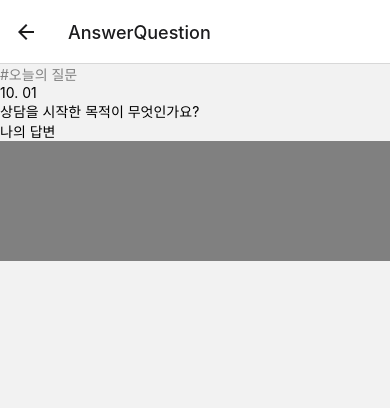
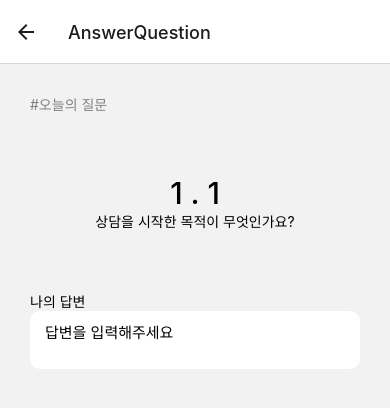
Before and after one commit to windylung/321Project_BarrierFree, a React Native app: screen /AnswerQuestion in a window 390 px wide. Shown: the top 408 px of the page. Built offline with nearby package versions, Linux system fonts and the light colour scheme.

Commit message:
feat Today's Question Screen

```diff
--- a/package.json
+++ b/package.json
@@ -12,6 +12,7 @@
     "@eliav2/react-native-collapsible-view": "^1.4.0",
     "@react-navigation/native": "^6.0.13",
     "@react-navigation/native-stack": "^6.9.1",
+    "date-fns": "^2.29.3",
     "expo": "~47.0.3",
     "expo-splash-screen": "~0.17.4",
     "expo-status-bar": "~1.4.2",
--- a/src/Screens/AnswerQuestion.js
+++ b/src/Screens/AnswerQuestion.js
@@ -1,23 +1,55 @@
-import React from "react";
-import { View, Text, Pressable, TextInput } from "react-native";
+import React, { useState } from "react";
+import { View, Text, Pressable, TextInput, StyleSheet } from "react-native";
 
 function AnswerQuestion({ navigation }) {
   //오늘의 질문, 답변 입력
+  const today = new Date();
+  const month = today.getMonth() + 1;
+  const date = today.getDate();
+  const [text, setText] = useState("");
   return (
     //오늘의 질문
-    <View>
+    <View style={{ padding: 30 }}>
       <Text style={{ color: "grey" }}>#오늘의 질문</Text>
-      <Text>10. 01</Text>
-      <Text>상담을 시작한 목적이 무엇인가요?</Text>
+      <View
+        style={{
+          height: 177,
+          alignItems: "center",
+          justifyContent: "center",
+        }}
+      >
+        <Text style={{ fontWeight: "500", fontSize: 30 }}>
+          {month} . {date}
+        </Text>
+        <Text>상담을 시작한 목적이 무엇인가요?</Text>
+      </View>
       <View>
         <Text>나의 답변</Text>
-        <TextInput style={{
-            minHeight : 120,
-            backgroundColor : "grey"
-        }}></TextInput>
+        <TextInput
+          multiline
+          placeholder="답변을 입력해주세요"
+          style={styles.input}
+          value={text}
+          onChangeText={(payload) => setText(payload)}
+        ></TextInput>
       </View>
     </View>
   );
 }
 
+const styles = StyleSheet.create({
+  container: {
+    flex: 1,
+    backgroundColor: "red",
+  },
+  input: {
+    backgroundColor: "white",
+    paddingVertical: 10,
+    paddingHorizontal: 15,
+    borderRadius: 10,
+    fontSize: 15,
+    Height: 150
+  },
+});
+
 export default AnswerQuestion;
--- a/src/Screens/Home.js
+++ b/src/Screens/Home.js
@@ -3,14 +3,14 @@ import { View, Text, Pressable } from "react-native";
 
 function Home({ navigation }) {
   return (
-    <View>
-      <Pressable onPress={() => navigation.navigate("Question")}>
+    <View style={{flexDirection: "row"}}>
+      <Pressable style= {{paddingHorizontal: 20}} onPress={() => navigation.navigate("Question")}>
         <Text>문답</Text>
       </Pressable>
-      <Pressable onPress={() => navigation.navigate("Question")}>
+      <Pressable style= {{paddingHorizontal: 20}} onPress={() => navigation.navigate("Question")}>
         <Text>가족회의</Text>
       </Pressable>
-      <Pressable onPress={() => navigation.navigate("Question")}>
+      <Pressable style= {{paddingHorizontal: 20}} onPress={() => navigation.navigate("Question")}>
         <Text>정보제공</Text>
       </Pressable>
     </View>
--- a/src/Screens/QuestionList.js
+++ b/src/Screens/QuestionList.js
@@ -1,112 +1,10 @@
-import React from "react";
-import { View, Text, Pressable, FlatList } from "react-native";
+import React, { useState } from "react";
+import { View, Text, Pressable, FlatList, TouchableOpacity } from "react-native";
 import CollapsibleView from "@eliav2/react-native-collapsible-view";
 
 function QuestionList({ navigation }) {
-  const [select, setSelect] = React.useState("personal");
   return (
     <View>
-      <View style={{ flexDirection: "row" }}>
-        <Pressable>
-          <Text
-            style={{
-              color: select === "personal" ? "black" : "grey",
-            }}
-          >
-            개인 질문
-          </Text>
-        </Pressable>
-        <Text> / </Text>
-        <Pressable>
-          <Text
-            style={{
-              color: select === "common" ? "black" : "grey",
-            }}
-          >
-            공통 질문
-          </Text>
-        </Pressable>
-      </View>
-      {/* <FlatList>
-        <Text>10 / 01  상담을 시작한 목적이 무엇인가요?</Text>
-      </FlatList> */}
-      <View>
-        <CollapsibleView
-          style={{ borderWidth: 0, alignItems: "flex-start" }}
-          arrowStyling={{ size: 20, rounded: true }}
-          title={
-            <Text style={{ color: "black" }}>
-              11 / 02 아동학대로 신고 접수된 적이 있으신가요?
-            </Text>
-          }
-        >
-          <View
-            style={{
-              borderLeftWidth: 30,
-              borderRightWidth: 30,
-              borderColor: "rgba(0, 0, 0, 0)",
-            }}
-          >
-            <Text>
-              아이와 다시 사이 좋게 지내고 싶습니다. 아이를 때리고 나서 너무
-              많이 후회합니다....? 나 나나나 나나나나나나 솨 하하하하나는요
-              오빠가 좋은걸`~~~ 눈물이 차올라서 고갤들어~~ 흐르지 못하게 또
-              살짝웃어 ?
-            </Text>
-          </View>
-        </CollapsibleView>
-
-        <CollapsibleView
-          style={{ borderWidth: 0, alignItems: "flex-start" }}
-          arrowStyling={{ size: 20, rounded: true, color: "purple" }}
-          title={
-            <Text style={{ color: "black" }}>
-              10 / 01 상담을 시작한 목적이 무엇인가요?
-            </Text>
-          }
-        >
-          <View
-            style={{
-              borderLeftWidth: 30,
-              borderRightWidth: 30,
-              borderColor: "rgba(0, 0, 0, 0)",
-            }}
-          >
-            <Text>
-              아이와 다시 사이 좋게 지내고 싶습니다. 아이를 때리고 나서 너무
-              많이 후회합니다....? 나 나나나 나나나나나나 솨 하하하하나는요
-              오빠가 좋은걸`~~~ 눈물이 차올라서 고갤들어~~ 흐르지 못하게 또
-              살짝웃어 ?
-            </Text>
-          </View>
-        </CollapsibleView>
-
-        <CollapsibleView
-          collapsibleContainerStyle={{ position: "absolute", top: "100%" }}
-          style={{ borderWidth: 0, alignItems: "flex-start" }}
-          arrowStyling={{ size: 20, rounded: true, color: "purple" }}
-          title={
-            <Text style={{ color: "black" }}>
-              10 / 01 상담을 시작한 목적이 무엇인가요?
-            </Text>
-          }
-        >
-          <View
-            style={{
-              borderLeftWidth: 30,
-              borderRightWidth: 30,
-              borderColor: "rgba(0, 0, 0, 0)",
-            }}
-          >
-            <Text>
-              아이와 다시 사이 좋게 지내고 싶습니다. 아이를 때리고 나서 너무
-              많이 후회합니다....? 나 나나나 나나나나나나 솨 하하하하나는요
-              오빠가 좋은걸`~~~ 눈물이 차올라서 고갤들어~~ 흐르지 못하게 또
-              살짝웃어 ?
-            </Text>
-          </View>
-        </CollapsibleView>
-      </View>
     </View>
   );
 }
```
Also changed, not shown: 1 other file (tests, documents, lock files or other folders).
